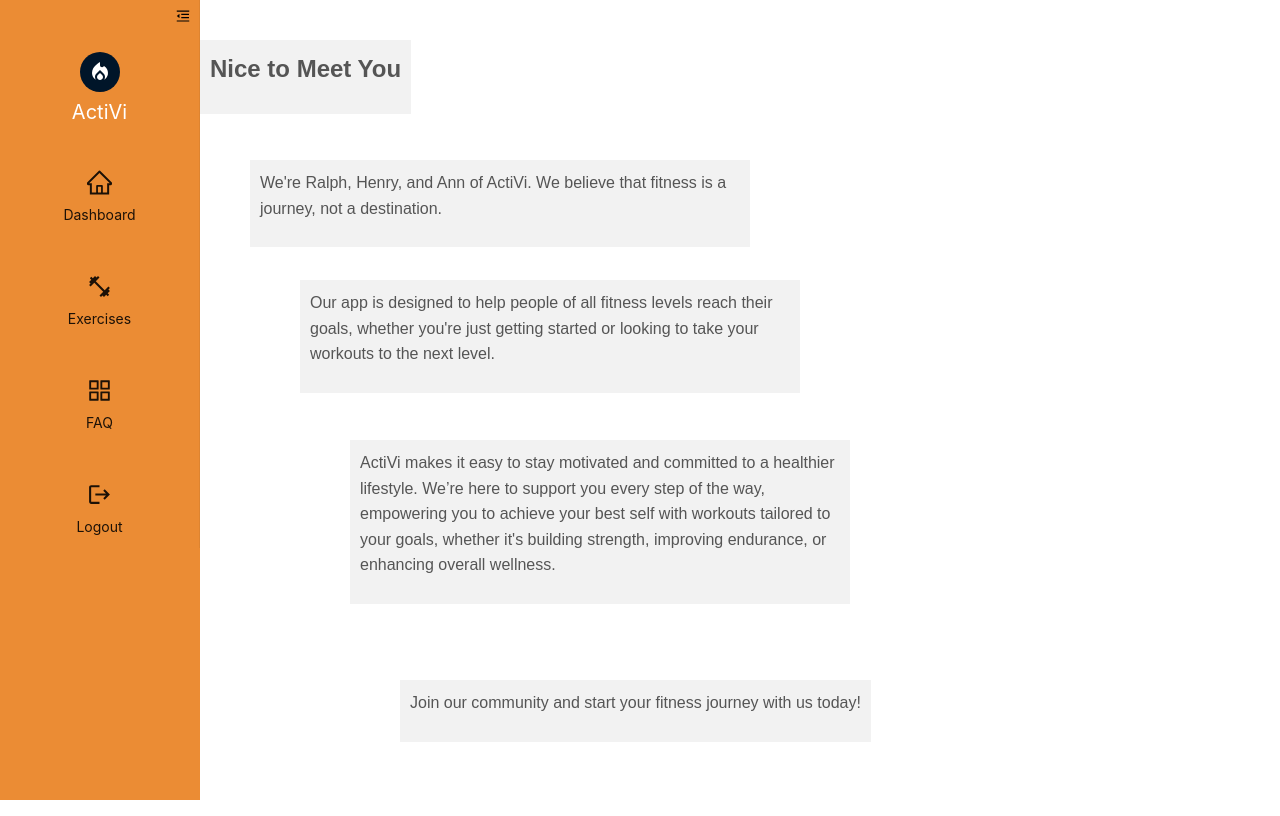
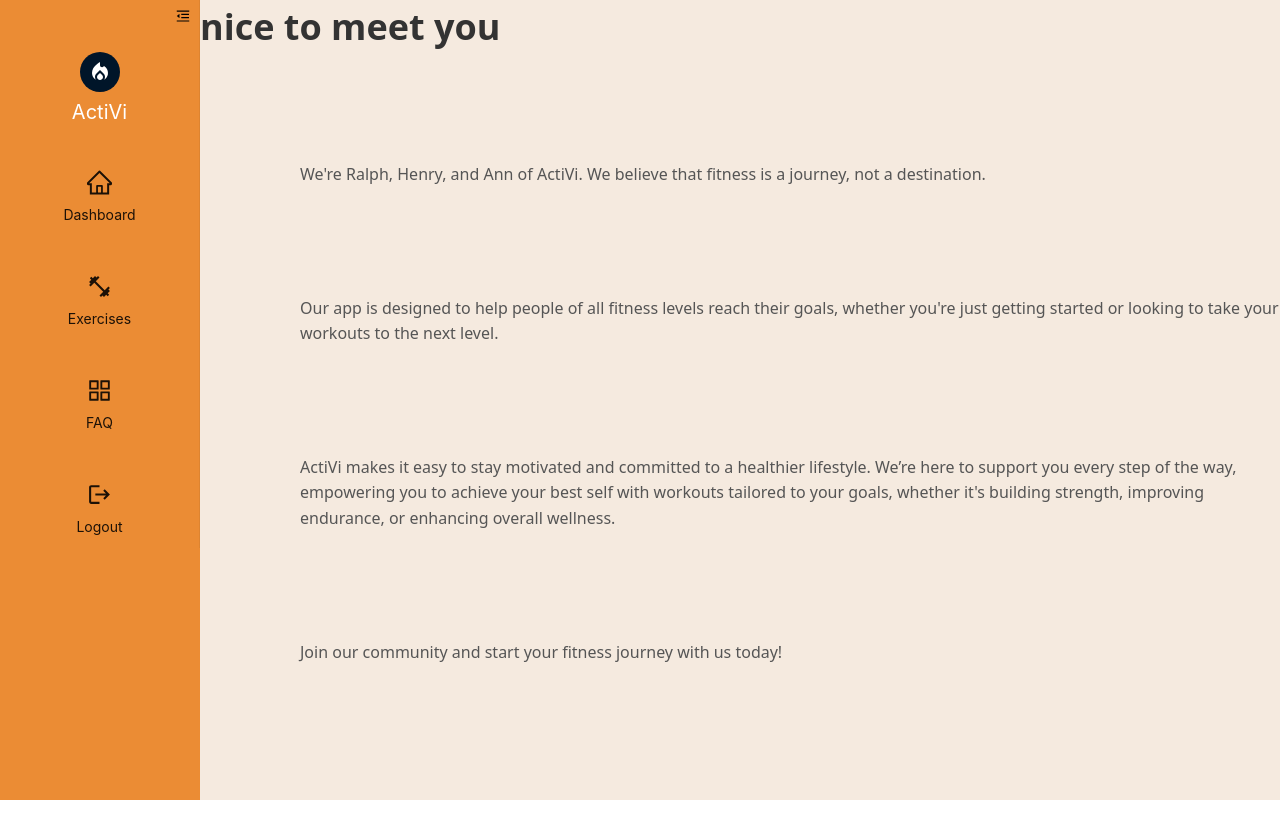
Before and after one commit to rlitoncs/ActiVi, a React (Create React App) app in the folder frontend/: page /about in a window 1280 px wide. Built offline with nearby package versions, Linux system fonts and the light colour scheme.

Commit message:
edit style of About page

```diff
--- a/frontend/src/components/beyondMVP/About.jsx
+++ b/frontend/src/components/beyondMVP/About.jsx
@@ -4,14 +4,14 @@ import '../../styles/navigation/Logo.scss';
 import '../../styles/navigation/MenuList.scss';
 import Sidebar from '../navigation/Sidebar';
 
-
 const About = () => {
   return (
     <div className='about-container'>
       <Sidebar />
 
+      <div className='about-content'>
         <div className='about-title'>
-      <p>Nice to Meet You</p>
+          <p>nice to meet you</p>
         </div>
 
         <div className='about-body2'>
@@ -32,17 +32,19 @@ const About = () => {
         <div className='about-body4'>
           <p>
             ActiVi makes it easy to stay motivated and committed to a healthier
-        lifestyle. We’re here to support you every step of the way, empowering
-        you to achieve your best self with workouts tailored to your goals,
-        whether it's building strength, improving endurance, or enhancing
-        overall wellness.
+            lifestyle. We’re here to support you every step of the way,
+            empowering you to achieve your best self with workouts tailored to
+            your goals, whether it's building strength, improving endurance, or
+            enhancing overall wellness.
           </p>
         </div>
 
         <div className='about-body5'>
-      <p>Join our community and start your fitness journey with us today!</p>
+          <p>
+            Join our community and start your fitness journey with us today!
+          </p>
         </div>
-
+      </div>
     </div>
   );
 };
--- a/frontend/src/styles/pages/About.scss
+++ b/frontend/src/styles/pages/About.scss
@@ -1,61 +1,47 @@
 .about-container {
-  position: relative;
-  height: 100vh;
   display: flex;
-  flex-direction: column;
-  align-items: flex-start;
-  font-family: 'Poppins', sans-serif;
-  color: #555;
-  margin-bottom: 1rem;
+  background-color: #f5eadf;
 }
 
-/* Sidebar adjustments */
 .about-container Sidebar {
-  position: absolute;
-  left: 0;
-  top: 0;
+  flex: 200px;
 }
 
-/* Common styles for text boxes */
-.about-title,
+.about-content {
+  flex-direction: column;
+}
+
+.about-title {
+  top: 25%;
+  left: 100%;
+  font-size: 36px;
+  font-weight: bold;
+  color: #333;
+}
+
 .about-body2,
 .about-body3,
 .about-body4,
 .about-body5 {
-  max-width: 500px;
-  padding: 1rem;
-  background-color: #f3f3f3;
-  position: absolute;
-  font-weight: 400;
+  font-size: 16px;
+  color: #555;
   line-height: 1.6;
-  background-color: rgba(0, 0, 0, 0.05);
-  padding: 10px;
-}
-
-/* Adjust individual boxes for diagonal layout */
-.about-title {
-  top: 5%;
-  left: 200px;
-  font-size: 1.5rem;
-  font-weight: bold;
 }
 
 .about-body2 {
-  top: 20%;
-  left: 250px;
+  margin-top: 10%;
+  margin-left: 100px;
 }
 
 .about-body3 {
-  top: 35%;
-  left: 300px;
+  margin-top: 10%;
+  margin-left: 100px;
 }
-
 .about-body4 {
-  top: 55%;
-  left: 350px;
+  margin-top: 10%;
+  margin-left: 100px;
 }
-
 .about-body5 {
-  top: 85%;
-  left: 400px;
+  margin-top: 10%;
+  margin-left: 100px;
 }
```
Lines whose indentation alone changed are shown as unchanged.
